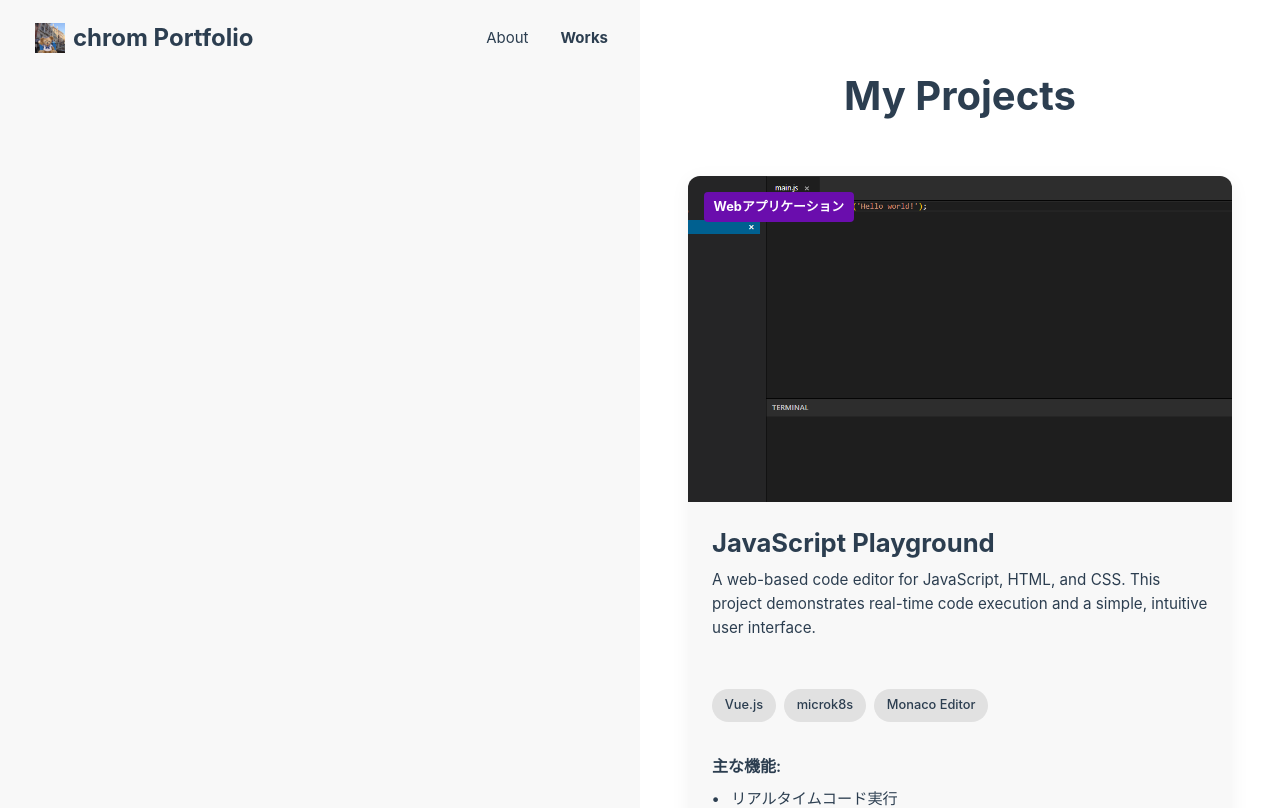
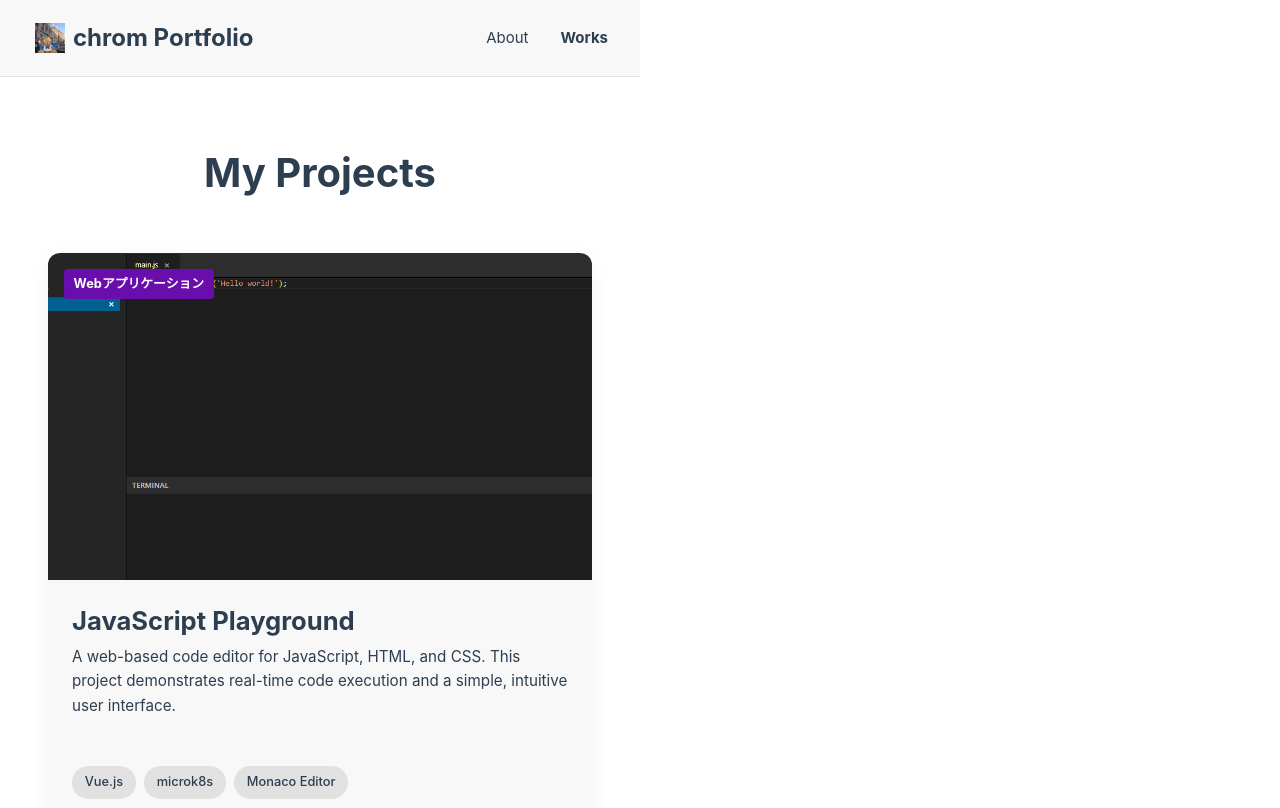
Before and after one commit to chrom9103/Portfolio-site, a Vue app: page /works in a window 1280 px wide. Shown: the top 808 px of the page. Built offline with nearby package versions, Linux system fonts and the light colour scheme; the HTML template or start-up script is replaced by a standard one.

Commit message:
fix BaseLayout.vue footerの表示箇所を調整

```diff
--- a/src/components/BaseLayout.vue
+++ b/src/components/BaseLayout.vue
@@ -1,4 +1,5 @@
 <template>
+  <div class="app-container">
     <header class="header">
       <div class="header-content">
         <div class="logo-group">
@@ -24,6 +25,7 @@
         <p>© chrom All rights reserved.</p>
       </div>
     </footer>
+  </div>
 </template>
 
 <script setup lang="ts">
@@ -41,6 +43,13 @@ const props = withDefaults(defineProps<Props>(), {
 </script>
 
 <style scoped>
+
+.app-container {
+  display: flex;
+  flex-direction: column;
+  min-height: 100vh;
+}
+
 /* ヘッダーコンテナのスタイル */
 .header {
   background-color: var(--color-background-soft, #fff);
@@ -48,6 +57,7 @@ const props = withDefaults(defineProps<Props>(), {
   width: 100%;
   box-sizing: border-box;
   padding: 0;
+  flex-shrink: 0;
 }
 
 .header-content {
@@ -119,6 +129,7 @@ const props = withDefaults(defineProps<Props>(), {
   margin: 0 auto;
   width: 100%;
   box-sizing: border-box;
+  flex-grow: 1;
 }
 
 .footer {
@@ -127,6 +138,7 @@ const props = withDefaults(defineProps<Props>(), {
   width: 100%;
   box-sizing: border-box;
   padding: 0;
+  flex-shrink: 0;
 }
 
 .footer-content {
```
Lines whose indentation alone changed are shown as unchanged.
